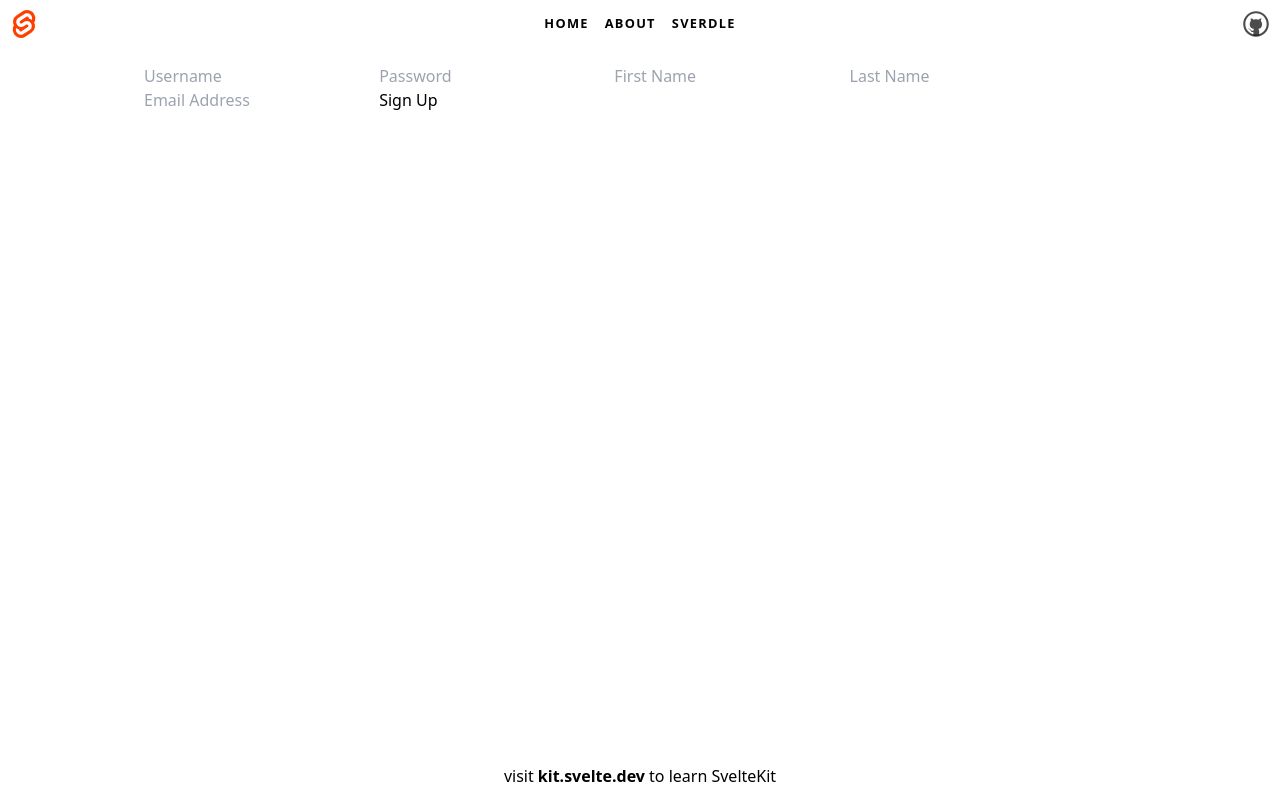
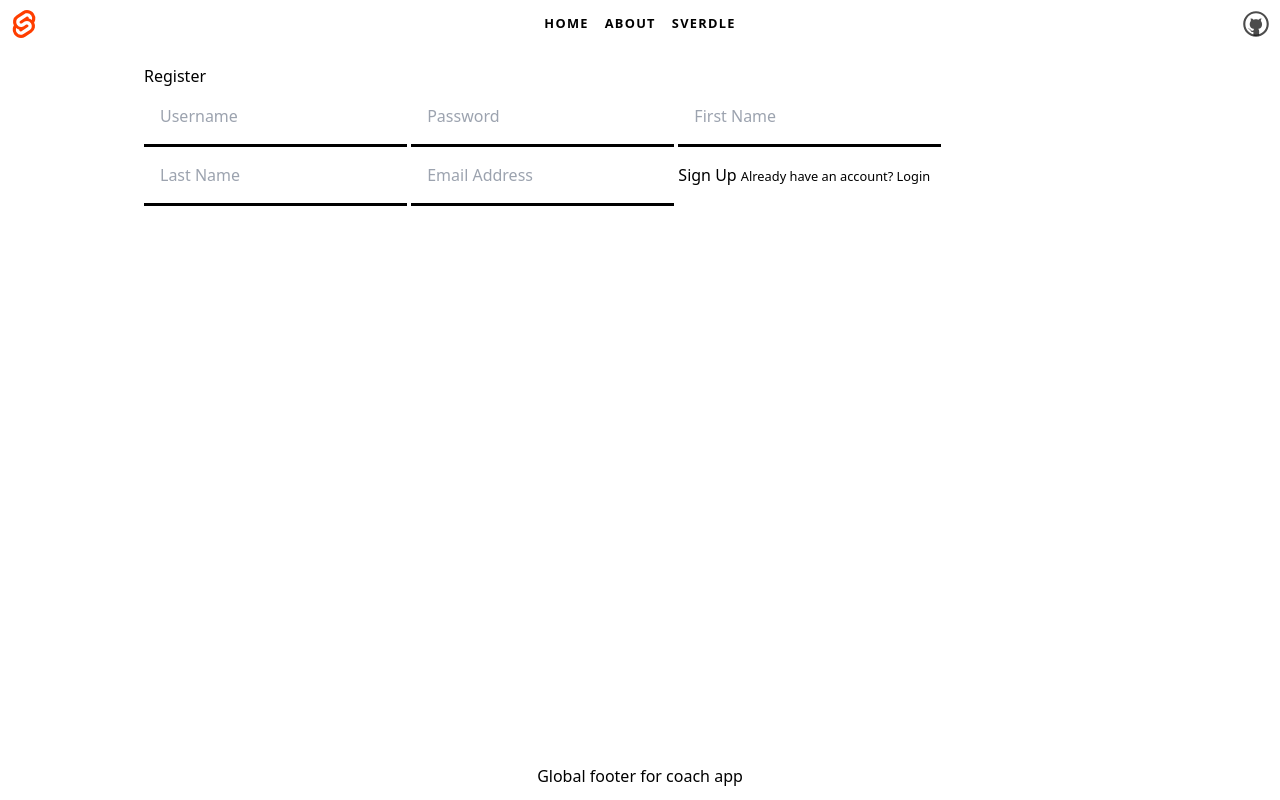
Before and after one commit to sg55kg/coach_app, a SvelteKit app in the folder client/: page /register in a window 1280 px wide. Built offline with nearby package versions, Linux system fonts and the light colour scheme.

Commit message:
Added styling to register page

```diff
--- a/client/src/routes/+layout.svelte
+++ b/client/src/routes/+layout.svelte
@@ -3,7 +3,7 @@
 	import '../app.css';
 </script>
 
-<div class="app">
+<div class="app bg-gray-600">
 	<Header />
 
 	<main>
@@ -11,7 +11,7 @@
 	</main>
 
 	<footer>
-		<p>visit <a href="https://kit.svelte.dev">kit.svelte.dev</a> to learn SvelteKit</p>
+		<p>Global footer for coach app</p>
 	</footer>
 </div>
 
--- a/client/src/routes/register/+page.svelte
+++ b/client/src/routes/register/+page.svelte
@@ -8,16 +8,32 @@
         update()
     }
 }}>
-    <div>
-        <input name="username" type="text" placeholder="Username">
-        <input name="password" type="password" placeholder="Password">
-        <input name="first-name" type="text" placeholder="First Name">
-        <input name="last-name" type="text" placeholder="Last Name">
-        <input name="email" type="text" placeholder="Email Address">
-        <button>Sign Up</button>
+
+    <div class="bg-white border-white p-4 px-8 flex flex-col justify-items-center">
+        <h1 class="font-extrabold text-3xl pb-2">Register</h1>
+        <input name="username" type="text" placeholder="Username" class="register-input">
+        <input name="password" type="password" placeholder="Password" class="register-input">
+        <input name="first-name" type="text" placeholder="First Name" class="register-input">
+        <input name="last-name" type="text" placeholder="Last Name" class="register-input">
+        <input name="email" type="text" placeholder="Email Address" class="register-input">
+        <button class="m-auto mt-6 p-2 bg-yellow-400 hover:bg-yellow-600">
+            Sign Up
+        </button>
+        <small class="m-auto pt-4 font-semibold">
+            Already have an account? <a class="text-teal-500" href="/login">Login</a>
+        </small>
     </div>
 </form>
 
 <style>
+    .register-input {
+        padding: 1em;
+        border-bottom: 3px solid black;
+        transition: border-bottom-color .25s linear;
+    }
 
+    .register-input:focus {
+        border-bottom: 3px solid deepskyblue;
+        outline: none;
+    }
 </style>
```
